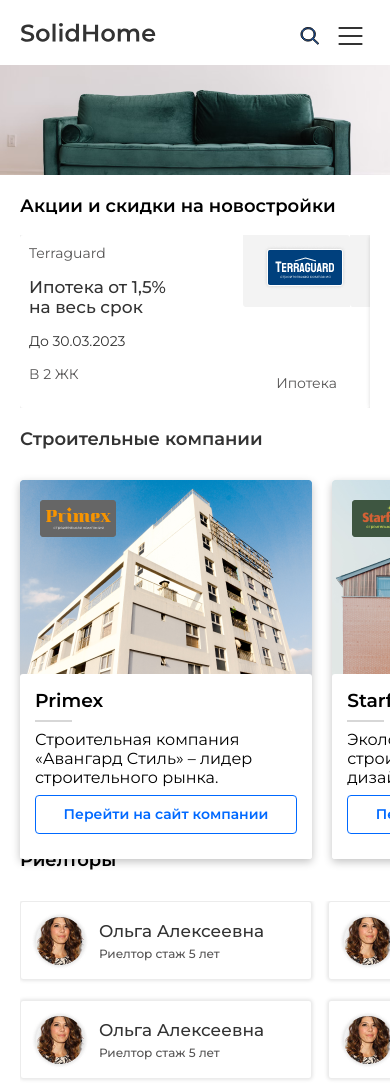
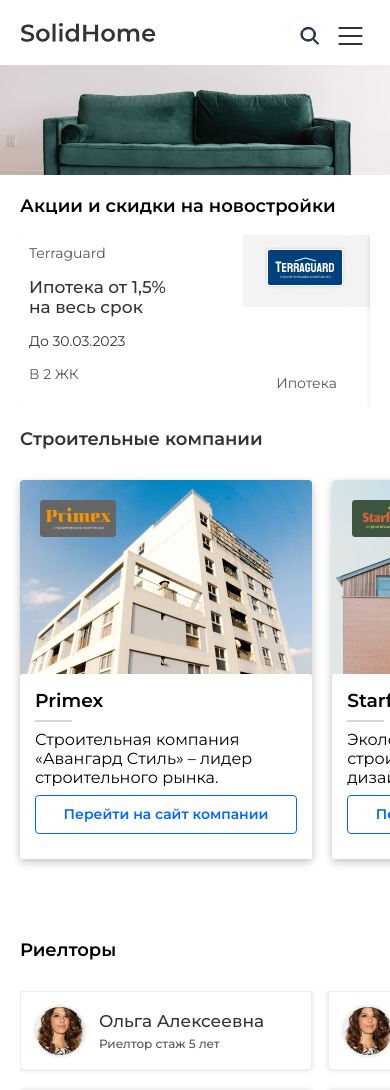
Before and after one commit to Zhumadyl/Home, a Next.js app: page / in a window 390 px wide. Shown: the top 1090 px of the page. Built offline with nearby package versions, Linux system fonts and the light colour scheme.

Commit message:
feat:fix problem with compBlock

```diff
--- a/src/componets/compBlock/compBlock.module.scss
+++ b/src/componets/compBlock/compBlock.module.scss
@@ -129,14 +129,11 @@
 @media(max-width:576px) {
     .compBlock {
         background-color: $color-white;
-        overflow-x: hidden;
-        padding-bottom: 20px;
-        margin-bottom: -50px;
-
+        overflow-x: scroll;
+        padding-bottom: 60px;
         >div {
             width: 315%;
         }
-
         h2 {
             font-family: Montserrat, sans-serif;
             font-size: 18px;
@@ -147,7 +144,7 @@
     }
 
     .container {
-        margin: 0px 0px 0px 20px;
+        margin: 0px 20px;
         padding: 0;
     }
 }
```
